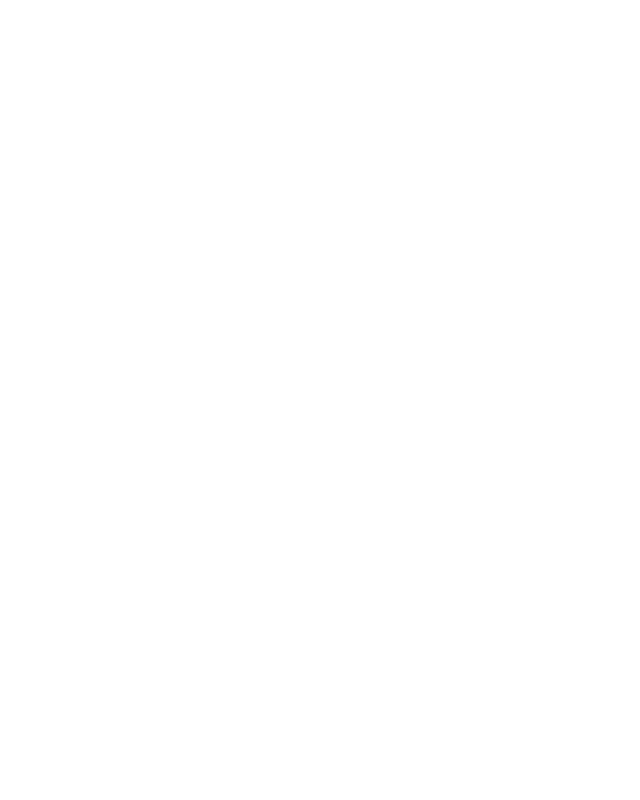
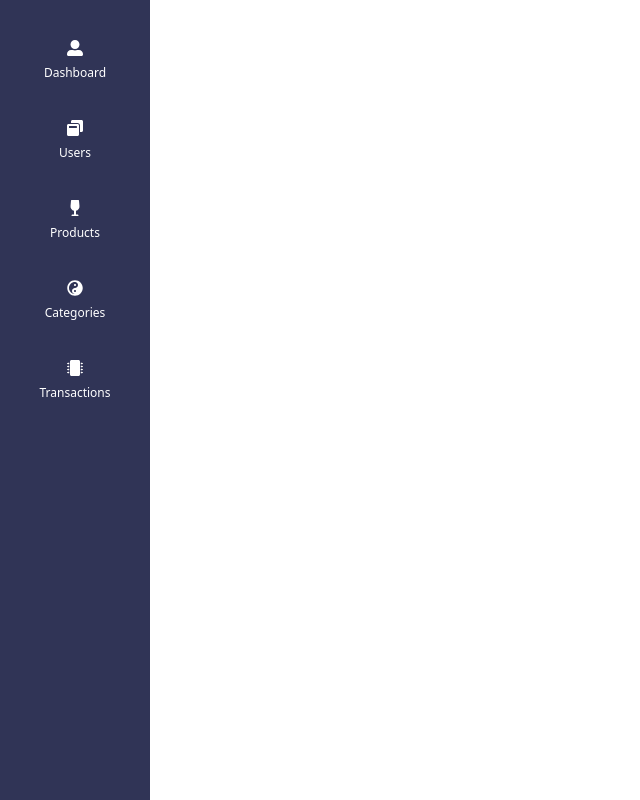
Before and after one commit to nikita8847/react815, a React (Vite) app: page / in a window 1280 px wide. Before the commit this address had no page. Shown: the whole page, without its empty margins (0-640 px from the left). Built offline with nearby package versions, Linux system fonts and the light colour scheme; no server answers.

Commit message:
Dashboard creation

```diff
--- a/src/App.jsx
+++ b/src/App.jsx
@@ -70,12 +70,9 @@
     <div>
       <CartContext.Provider value={{ cart, setCart }}>
         <Routes>
-          <Route path="/dashboard">
-            <Route index element={<Dashboard />} />
-            <Route path="users" element={<Students />} />
-            <Route path="categories" element={<Switch />} />
+          <Route path="/" element={<Dashboard />}>
             <Route path="products" element={<Products />} />
-            <Route path="transactions" element={<Counter />} />
+            <Route path="counter" element={<Counter />} />
           </Route>
         </Routes>
       </CartContext.Provider>
--- a/src/screens/Dashboard.jsx
+++ b/src/screens/Dashboard.jsx
@@ -1,7 +1,9 @@
 import React, { useEffect, useState } from "react";
 import { Container, Row, Col } from "react-bootstrap";
+import { Outlet, Route } from "react-router-dom";
 import Navbar from "../components/navbar/Navbar";
 import Sidebar from "../components/sidebar/Sidebar";
+import Students from "../components/students/Students";
 import { http } from "../config/axiosConfig";
 import "./dashboard.css";
 
@@ -18,7 +20,9 @@
       <div className="m-sidebar">
         <Sidebar />
       </div>
-      <div className="m-main-area"></div>
+      <div className="m-main-area">
+        <Outlet />
+      </div>
     </div>
   );
 }
```
